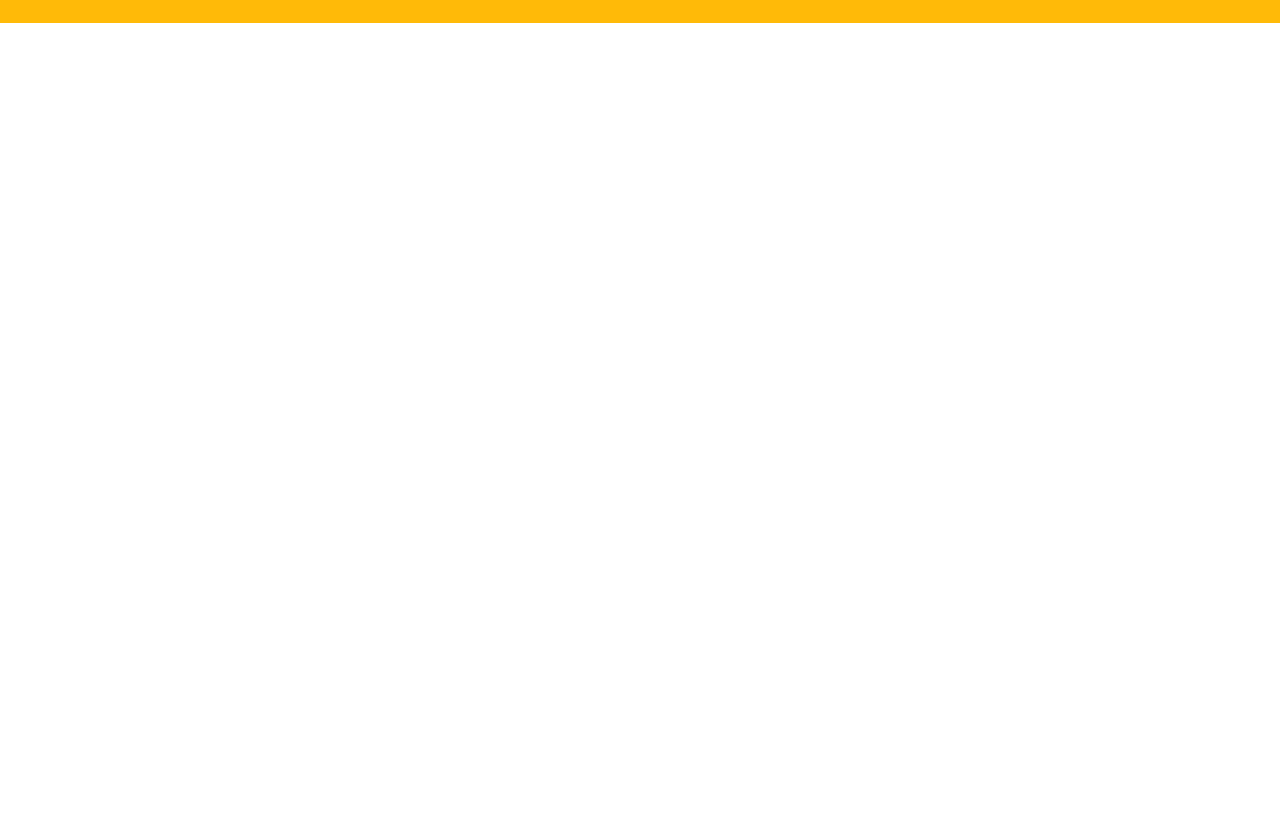
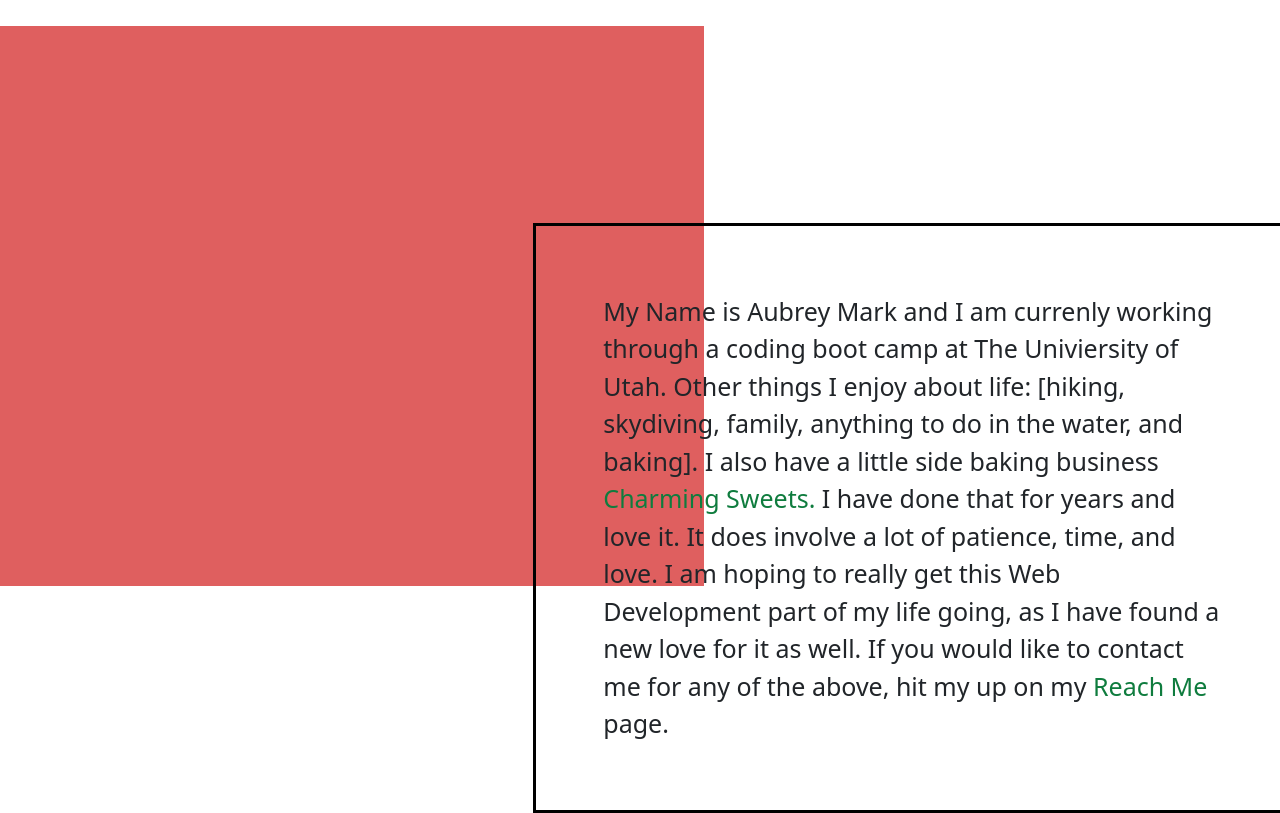
Before and after one commit to Aubsma/Portfolio, a plain HTML site: page about.html in a window 1280 px wide. Shown: the part 134-947 px from the top of the page. Before the commit the page ends 800 px from the top, so only its background shows below. Drawn offline with nearby package versions, Linux system fonts and the light colour scheme.

Commit message:
added about me stuff and some css

```diff
--- a/about.html
+++ b/about.html
@@ -10,6 +10,7 @@
 
 </head>
 <body>
+    <div class="bg-left" id="about"></div>
     <nav class="navbar navbar-expand-lg">
         <div class="container">
             <span class="navbar-brand">A B O U T</span>
@@ -28,6 +29,16 @@
         </div>
     </nav>
 
+    <div class="row offset-5" id="aboutme">
+        <div class="container" style="border: 3px solid black; padding: 67px; margin-top: 30%; margin-right: 10%;">
+            My Name is Aubrey Mark and I am currenly working through a coding boot camp at The Univiersity of Utah. Other things I enjoy about life: [hiking, skydiving, family, anything to do in the water, and baking]. I also have a little side baking business <a id="CS" href='https://www.facebook.com/charmingsweetsslc' target="_blank">Charming Sweets.</a> I have done that for years and love it. It does involve a lot of patience, time, and love. I am hoping to really get this Web Development part of my life going, as I have found a new love for it as well. If you would like to contact me for any of the above, hit my up on my <a id="RM" href="reachme.html">Reach Me</a> page.
+        </div>
+
+
+    </div>
+
+
+
 
     <script src="https://code.jquery.com/jquery-3.3.1.slim.min.js" integrity="sha384-q8i/X+965DzO0rT7abK41JStQIAqVgRVzpbzo5smXKp4YfRvH+8abtTE1Pi6jizo" crossorigin="anonymous"></script>
     <script src="https://cdn.jsdelivr.net/npm/@popperjs/core@2.9.1/dist/umd/popper.min.js" integrity="sha384-SR1sx49pcuLnqZUnnPwx6FCym0wLsk5JZuNx2bPPENzswTNFaQU1RDvt3wT4gWFG" crossorigin="anonymous"></script>
--- a/styletwo.css
+++ b/styletwo.css
@@ -9,16 +9,18 @@ body{
     top: 0;
     bottom: 0;
     left: 0;
-    right: 50%;
+    right: 65%;
     z-index: -1;
 }
 
 #portfolio {
     font-size: 8rem;
     margin-top: 18rem;
+    white-space: pre-wrap;
 }
 .name{
     font-size: 2rem;
+    white-space: pre-wrap;
 }
 
 #about {
@@ -28,7 +30,7 @@ body{
 
 .navbar {
     background:rgb(255,186,8) !important;
-    padding: 30px !important;
+    padding: 16px !important;
 }
 .navbar-brand {
     font-size: 58px !important;
@@ -42,6 +44,31 @@ body{
     color: rgb(214,40,40) !important;
 }
 
+#about {
+    background-color: rgb(223, 95, 95);
+    position: fixed;
+    top: 20%;
+    bottom: 10%;
+    left: 0;
+    right: 45%;
+    z-index: -1;
+}
+
+#aboutme{
+    font-size: 25px;
+    font-weight: normal;
+}
+
+#CS{
+    color: rgb(15, 124, 62);
+    text-decoration: none;
+}
+
+#RM{
+    color: rgb(15, 124, 62);
+    text-decoration: none;
+}
+
 @media (max-width: 1199.98px){
 
 }
```
Also changed, not shown: indextwo.html (+1 -1 lines).
